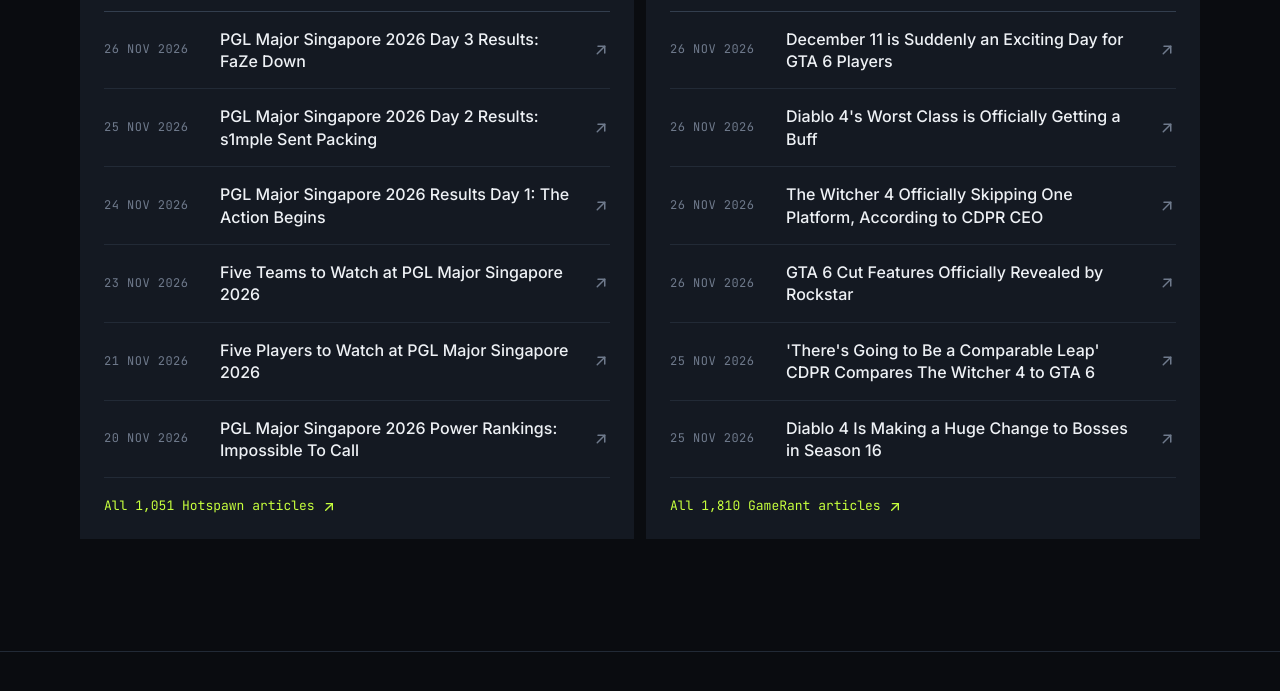
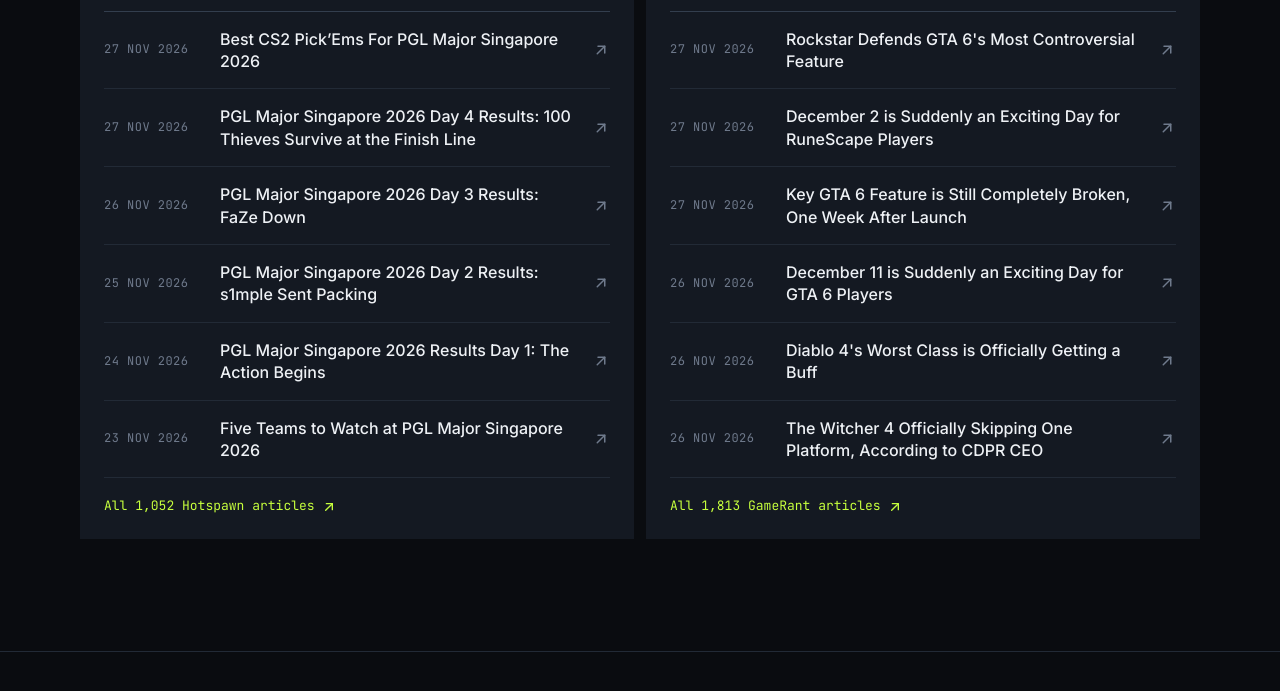
Before and after one commit to danieltmorris97/danielmorriswriting, a plain HTML site: page index.html in a window 1280 px wide. Shown: the part 1996-2687 px from the top of the page. Drawn offline with Linux system fonts and the light colour scheme.

Commit message:
Update latest articles

```diff
--- a/index.html
+++ b/index.html
@@ -101,13 +101,13 @@
           <li class="outlet is-current">
             <h3 class="outlet-name">Hotspawn</h3>
             <p class="outlet-role">Counter-Strike Content Lead</p>
-            <p class="outlet-stat"><b><span data-live="hotspawn-count">1,051</span> articles</b>Jan 2025 – now</p>
+            <p class="outlet-stat"><b><span data-live="hotspawn-count">1,052</span> articles</b>Jan 2025 – now</p>
             <a class="text-link" href="https://www.hotspawn.com/author/danielmorris" target="_blank" rel="noopener">Author page <svg class="icon" viewBox="0 0 24 24" fill="none" stroke="currentColor" stroke-width="2" stroke-linecap="round" stroke-linejoin="round" aria-hidden="true"><path d="M17 7l-10 10" /><path d="M8 7l9 0l0 9" /></svg><span class="sr-only"> on Hotspawn (opens in a new tab)</span></a>
           </li>
           <li class="outlet is-current">
             <h3 class="outlet-name">GameRant</h3>
             <p class="outlet-role">News writer</p>
-            <p class="outlet-stat"><b><span data-live="gamerant-count">1,810</span> articles</b>Dec 2022 – now</p>
+            <p class="outlet-stat"><b><span data-live="gamerant-count">1,813</span> articles</b>Dec 2022 – now</p>
             <a class="text-link" href="https://gamerant.com/author/daniel-thomas-morris/" target="_blank" rel="noopener">Author page <svg class="icon" viewBox="0 0 24 24" fill="none" stroke="currentColor" stroke-width="2" stroke-linecap="round" stroke-linejoin="round" aria-hidden="true"><path d="M17 7l-10 10" /><path d="M8 7l9 0l0 9" /></svg><span class="sr-only"> on GameRant (opens in a new tab)</span></a>
           </li>
           <li class="outlet">
@@ -150,6 +150,20 @@
             </div>
             <ul class="latest-list">
               <li>
+                <a class="feed-row" href="https://www.hotspawn.com/counter-strike/news/best-cs2-pickems-for-pgl-major-singapore-2026" target="_blank" rel="noopener">
+                  <time class="feed-date" datetime="2026-11-27">27 Nov 2026</time>
+                  <span class="feed-title">Best CS2 Pick’Ems For PGL Major Singapore 2026<span class="sr-only"> (opens in a new tab)</span></span>
+                  <svg class="icon" viewBox="0 0 24 24" fill="none" stroke="currentColor" stroke-width="2" stroke-linecap="round" stroke-linejoin="round" aria-hidden="true"><path d="M17 7l-10 10" /><path d="M8 7l9 0l0 9" /></svg>
+                </a>
+              </li>
+              <li>
+                <a class="feed-row" href="https://www.hotspawn.com/counter-strike/news/pgl-major-singapore-2026-day-4-results" target="_blank" rel="noopener">
+                  <time class="feed-date" datetime="2026-11-27">27 Nov 2026</time>
+                  <span class="feed-title">PGL Major Singapore 2026 Day 4 Results: 100 Thieves Survive at the Finish Line<span class="sr-only"> (opens in a new tab)</span></span>
+                  <svg class="icon" viewBox="0 0 24 24" fill="none" stroke="currentColor" stroke-width="2" stroke-linecap="round" stroke-linejoin="round" aria-hidden="true"><path d="M17 7l-10 10" /><path d="M8 7l9 0l0 9" /></svg>
+                </a>
+              </li>
+              <li>
                 <a class="feed-row" href="https://www.hotspawn.com/counter-strike/news/pgl-major-singapore-2026-day-3-results" target="_blank" rel="noopener">
                   <time class="feed-date" datetime="2026-11-26">26 Nov 2026</time>
                   <span class="feed-title">PGL Major Singapore 2026 Day 3 Results: FaZe Down<span class="sr-only"> (opens in a new tab)</span></span>
@@ -177,22 +191,8 @@
                   <svg class="icon" viewBox="0 0 24 24" fill="none" stroke="currentColor" stroke-width="2" stroke-linecap="round" stroke-linejoin="round" aria-hidden="true"><path d="M17 7l-10 10" /><path d="M8 7l9 0l0 9" /></svg>
                 </a>
               </li>
-              <li>
-                <a class="feed-row" href="https://www.hotspawn.com/counter-strike/news/five-players-to-watch-at-pgl-major-singapore-2026" target="_blank" rel="noopener">
-                  <time class="feed-date" datetime="2026-11-21">21 Nov 2026</time>
-                  <span class="feed-title">Five Players to Watch at PGL Major Singapore 2026<span class="sr-only"> (opens in a new tab)</span></span>
-                  <svg class="icon" viewBox="0 0 24 24" fill="none" stroke="currentColor" stroke-width="2" stroke-linecap="round" stroke-linejoin="round" aria-hidden="true"><path d="M17 7l-10 10" /><path d="M8 7l9 0l0 9" /></svg>
-                </a>
-              </li>
-              <li>
-                <a class="feed-row" href="https://www.hotspawn.com/counter-strike/news/pgl-major-singapore-2026-power-rankings" target="_blank" rel="noopener">
-                  <time class="feed-date" datetime="2026-11-20">20 Nov 2026</time>
-                  <span class="feed-title">PGL Major Singapore 2026 Power Rankings: Impossible To Call<span class="sr-only"> (opens in a new tab)</span></span>
-                  <svg class="icon" viewBox="0 0 24 24" fill="none" stroke="currentColor" stroke-width="2" stroke-linecap="round" stroke-linejoin="round" aria-hidden="true"><path d="M17 7l-10 10" /><path d="M8 7l9 0l0 9" /></svg>
-                </a>
-              </li>
             </ul>
-            <a class="text-link latest-more" href="https://www.hotspawn.com/author/danielmorris" target="_blank" rel="noopener">All 1,051 Hotspawn articles <svg class="icon" viewBox="0 0 24 24" fill="none" stroke="currentColor" stroke-width="2" stroke-linecap="round" stroke-linejoin="round" aria-hidden="true"><path d="M17 7l-10 10" /><path d="M8 7l9 0l0 9" /></svg><span class="sr-only"> (opens in a new tab)</span></a>
+            <a class="text-link latest-more" href="https://www.hotspawn.com/author/danielmorris" target="_blank" rel="noopener">All 1,052 Hotspawn articles <svg class="icon" viewBox="0 0 24 24" fill="none" stroke="currentColor" stroke-width="2" stroke-linecap="round" stroke-linejoin="round" aria-hidden="true"><path d="M17 7l-10 10" /><path d="M8 7l9 0l0 9" /></svg><span class="sr-only"> (opens in a new tab)</span></a>
           </div>
           <div class="latest-col">
             <div class="latest-head">
@@ -200,6 +200,27 @@
               <span class="latest-role">News writer</span>
             </div>
             <ul class="latest-list">
+              <li>
+                <a class="feed-row" href="https://gamerant.com/gta-6-criminal-profile-rockstar-comments/" target="_blank" rel="noopener">
+                  <time class="feed-date" datetime="2026-11-27">27 Nov 2026</time>
+                  <span class="feed-title">Rockstar Defends GTA 6&#x27;s Most Controversial Feature<span class="sr-only"> (opens in a new tab)</span></span>
+                  <svg class="icon" viewBox="0 0 24 24" fill="none" stroke="currentColor" stroke-width="2" stroke-linecap="round" stroke-linejoin="round" aria-hidden="true"><path d="M17 7l-10 10" /><path d="M8 7l9 0l0 9" /></svg>
+                </a>
+              </li>
+              <li>
+                <a class="feed-row" href="https://gamerant.com/runescape-free-membership-trial-december-2-2026/" target="_blank" rel="noopener">
+                  <time class="feed-date" datetime="2026-11-27">27 Nov 2026</time>
+                  <span class="feed-title">December 2 is Suddenly an Exciting Day for RuneScape Players<span class="sr-only"> (opens in a new tab)</span></span>
+                  <svg class="icon" viewBox="0 0 24 24" fill="none" stroke="currentColor" stroke-width="2" stroke-linecap="round" stroke-linejoin="round" aria-hidden="true"><path d="M17 7l-10 10" /><path d="M8 7l9 0l0 9" /></svg>
+                </a>
+              </li>
+              <li>
+                <a class="feed-row" href="https://gamerant.com/gta-6-weather-system-broken/" target="_blank" rel="noopener">
+                  <time class="feed-date" datetime="2026-11-27">27 Nov 2026</time>
+                  <span class="feed-title">Key GTA 6 Feature is Still Completely Broken, One Week After Launch<span class="sr-only"> (opens in a new tab)</span></span>
+                  <svg class="icon" viewBox="0 0 24 24" fill="none" stroke="currentColor" stroke-width="2" stroke-linecap="round" stroke-linejoin="round" aria-hidden="true"><path d="M17 7l-10 10" /><path d="M8 7l9 0l0 9" /></svg>
+                </a>
+              </li>
               <li>
                 <a class="feed-row" href="https://gamerant.com/gta-6-original-score-release-december-11-2026/" target="_blank" rel="noopener">
                   <time class="feed-date" datetime="2026-11-26">26 Nov 2026</time>
@@ -221,29 +242,8 @@
                   <svg class="icon" viewBox="0 0 24 24" fill="none" stroke="currentColor" stroke-width="2" stroke-linecap="round" stroke-linejoin="round" aria-hidden="true"><path d="M17 7l-10 10" /><path d="M8 7l9 0l0 9" /></svg>
                 </a>
               </li>
-              <li>
-                <a class="feed-row" href="https://gamerant.com/grand-theft-auto-gta-6-cut-features/" target="_blank" rel="noopener">
-                  <time class="feed-date" datetime="2026-11-26">26 Nov 2026</time>
-                  <span class="feed-title">GTA 6 Cut Features Officially Revealed by Rockstar<span class="sr-only"> (opens in a new tab)</span></span>
-                  <svg class="icon" viewBox="0 0 24 24" fill="none" stroke="currentColor" stroke-width="2" stroke-linecap="round" stroke-linejoin="round" aria-hidden="true"><path d="M17 7l-10 10" /><path d="M8 7l9 0l0 9" /></svg>
-                </a>
-              </li>
-              <li>
-                <a class="feed-row" href="https://gamerant.com/the-witcher-4-gta-6-sequel-comparison/" target="_blank" rel="noopener">
-                  <time class="feed-date" datetime="2026-11-25">25 Nov 2026</time>
-                  <span class="feed-title">&#x27;There&#x27;s Going to Be a Comparable Leap&#x27; CDPR Compares The Witcher 4 to GTA 6<span class="sr-only"> (opens in a new tab)</span></span>
-                  <svg class="icon" viewBox="0 0 24 24" fill="none" stroke="currentColor" stroke-width="2" stroke-linecap="round" stroke-linejoin="round" aria-hidden="true"><path d="M17 7l-10 10" /><path d="M8 7l9 0l0 9" /></svg>
-                </a>
-              </li>
-              <li>
-                <a class="feed-row" href="https://gamerant.com/diablo-4-season-16-bosses-weakened-changes/" target="_blank" rel="noopener">
-                  <time class="feed-date" datetime="2026-11-25">25 Nov 2026</time>
-                  <span class="feed-title">Diablo 4 Is Making a Huge Change to Bosses in Season 16<span class="sr-only"> (opens in a new tab)</span></span>
-                  <svg class="icon" viewBox="0 0 24 24" fill="none" stroke="currentColor" stroke-width="2" stroke-linecap="round" stroke-linejoin="round" aria-hidden="true"><path d="M17 7l-10 10" /><path d="M8 7l9 0l0 9" /></svg>
-                </a>
-              </li>
             </ul>
-            <a class="text-link latest-more" href="https://gamerant.com/author/daniel-thomas-morris/" target="_blank" rel="noopener">All 1,810 GameRant articles <svg class="icon" viewBox="0 0 24 24" fill="none" stroke="currentColor" stroke-width="2" stroke-linecap="round" stroke-linejoin="round" aria-hidden="true"><path d="M17 7l-10 10" /><path d="M8 7l9 0l0 9" /></svg><span class="sr-only"> (opens in a new tab)</span></a>
+            <a class="text-link latest-more" href="https://gamerant.com/author/daniel-thomas-morris/" target="_blank" rel="noopener">All 1,813 GameRant articles <svg class="icon" viewBox="0 0 24 24" fill="none" stroke="currentColor" stroke-width="2" stroke-linecap="round" stroke-linejoin="round" aria-hidden="true"><path d="M17 7l-10 10" /><path d="M8 7l9 0l0 9" /></svg><span class="sr-only"> (opens in a new tab)</span></a>
           </div>
         </div>
         <!-- feed:end -->
```
Also changed, not shown: data/feed.json (+27 -27 lines).
